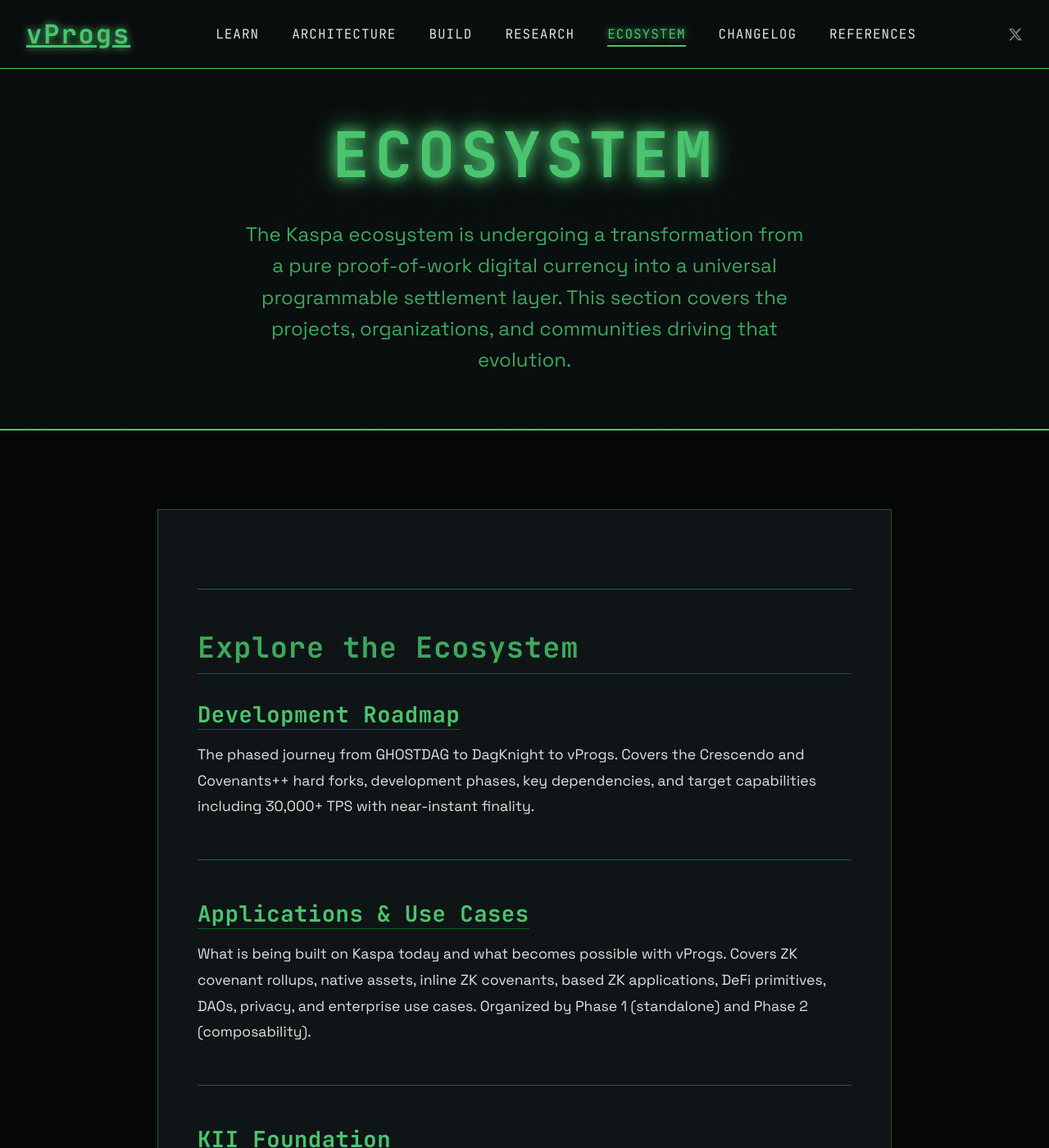
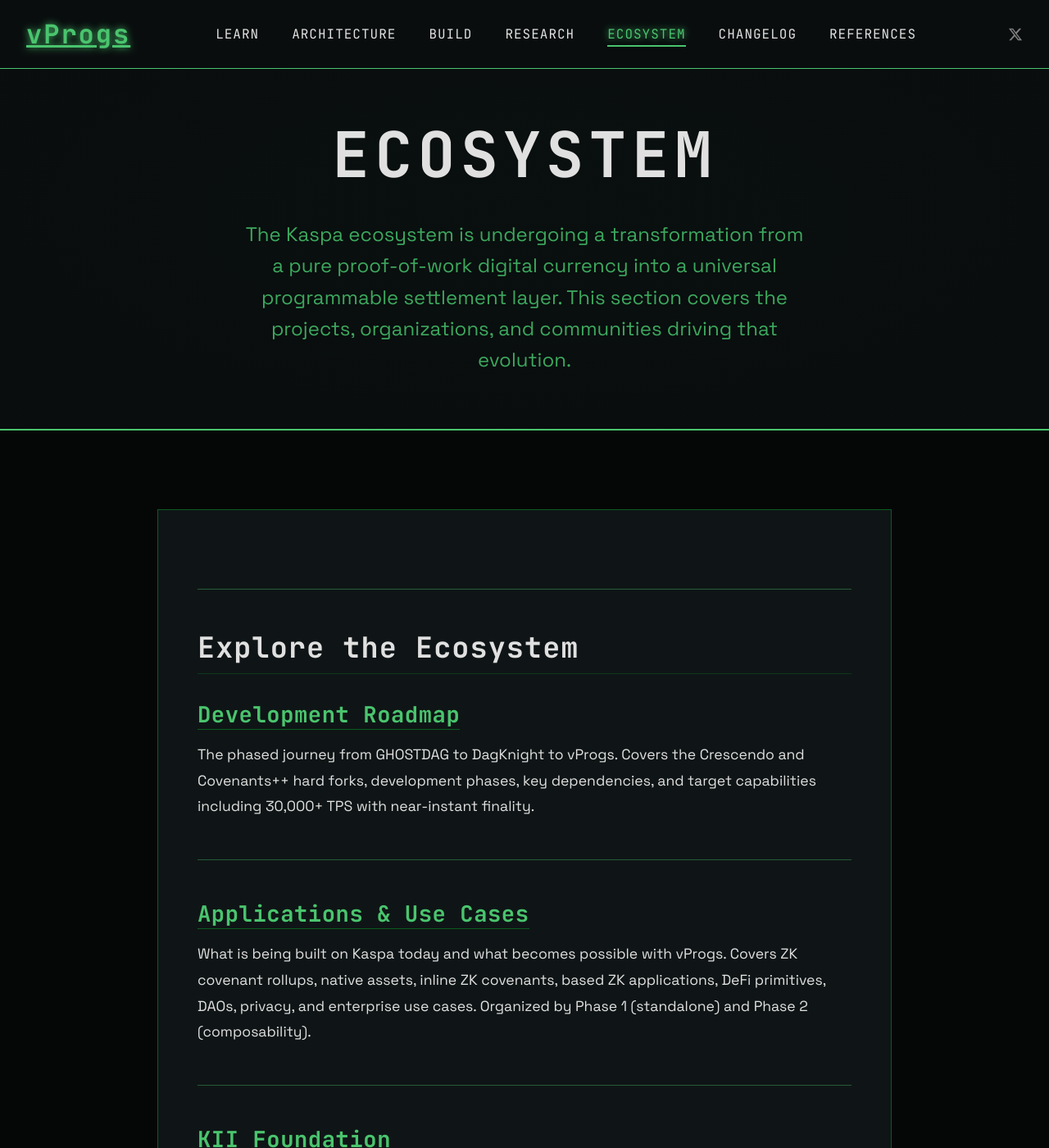
Before and after one commit to creative-inference/vprogs.xyz, a Jekyll site: the page built from ecosystem/index.md, in a window 1280 px wide and 1400 px high. Shown: the whole window at 82% size. Built offline with Jekyll 4.4.1, drawn with Linux system fonts in a browser that asks for light colours.

Commit message:
Tone down headings to match home page style - less bright neon
Page title, section hero, h1-h4 all use --text or --secondary instead
of --primary. Removed text-shadow glow from headings and table headers.
Matches the subdued aesthetic of the home page cells.

Co-Authored-By: Claude Opus 4.6 <noreply@anthropic.com>

```diff
--- a/_config.yml
+++ b/_config.yml
@@ -1,4 +1,4 @@
-version: "2.8"
+version: "2.9"
 title: "Kaspa vProgs"
 description: "Native L1 Verifiable Programs for Kaspa BlockDAG"
 url: "https://vprogs.xyz"
--- a/content.css
+++ b/content.css
@@ -22,13 +22,12 @@
 .page-title {
     font-family: 'JetBrains Mono', monospace;
     font-size: 1.8rem;
-    color: var(--primary);
+    color: var(--text);
     font-weight: 700;
     letter-spacing: 1px;
     margin-bottom: 1.5rem;
     padding-bottom: 0.75rem;
-    border-bottom: 1px solid rgba(0, 255, 65, 0.2);
-    text-shadow: 0 0 8px rgba(74, 196, 110, 0.25);
+    border-bottom: 1px solid rgba(0, 255, 65, 0.15);
 }
 
 /* ---------- Breadcrumb ---------- */
@@ -92,12 +91,9 @@
     font-family: 'JetBrains Mono', monospace;
     font-size: clamp(2.5rem, 6vw, 5rem);
     font-weight: 700;
-    color: var(--primary);
+    color: var(--text);
     text-transform: uppercase;
     letter-spacing: 0.08em;
-    text-shadow:
-        0 0 15px var(--primary),
-        0 0 30px var(--primary);
     margin-bottom: 1rem;
 }
 
@@ -123,11 +119,10 @@
     font-family: 'JetBrains Mono', monospace;
     font-size: clamp(2rem, 4vw, 3rem);
     font-weight: 700;
-    color: var(--primary);
+    color: var(--text);
     margin: 3rem 0 1.5rem;
     padding-left: 1.25rem;
-    border-left: 4px solid var(--primary);
-    text-shadow: 0 0 10px var(--primary);
+    border-left: 4px solid var(--secondary);
     letter-spacing: 0.04em;
     line-height: 1.2;
 }
@@ -140,10 +135,10 @@
     font-family: 'JetBrains Mono', monospace;
     font-size: clamp(1.6rem, 3vw, 2.2rem);
     font-weight: 700;
-    color: var(--secondary);
+    color: var(--text);
     margin: 2.5rem 0 1.25rem;
     padding-bottom: 0.5rem;
-    border-bottom: 1px solid rgba(13, 255, 138, 0.3);
+    border-bottom: 1px solid rgba(0, 255, 65, 0.15);
     letter-spacing: 0.03em;
     line-height: 1.3;
 }
@@ -152,7 +147,7 @@
     font-family: 'JetBrains Mono', monospace;
     font-size: clamp(1.3rem, 2.5vw, 1.7rem);
     font-weight: 700;
-    color: var(--accent);
+    color: var(--secondary);
     margin: 2rem 0 1rem;
     letter-spacing: 0.02em;
     line-height: 1.3;
@@ -162,7 +157,7 @@
     font-family: 'JetBrains Mono', monospace;
     font-size: 1.3rem;
     font-weight: 700;
-    color: var(--primary);
+    color: var(--secondary);
     margin: 1.75rem 0 0.75rem;
 }
 
@@ -170,7 +165,7 @@
     font-family: 'JetBrains Mono', monospace;
     font-size: 1.1rem;
     font-weight: 700;
-    color: var(--secondary);
+    color: var(--text-dim);
     margin: 1.5rem 0 0.5rem;
     text-transform: uppercase;
     letter-spacing: 0.05em;
@@ -373,11 +368,10 @@
     font-family: 'JetBrains Mono', monospace;
     padding: 1rem 1.2rem;
     text-align: left;
-    color: var(--primary);
-    border: 1px solid rgba(0, 255, 65, 0.3);
+    color: var(--secondary);
+    border: 1px solid rgba(0, 255, 65, 0.2);
     font-size: 1rem;
     letter-spacing: 1px;
-    text-shadow: 0 0 6px rgba(0, 255, 65, 0.4);
 }
 
 .markdown-content td {
```
